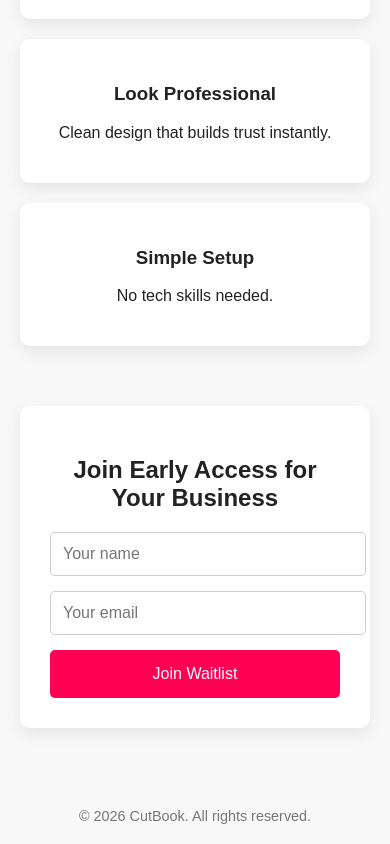
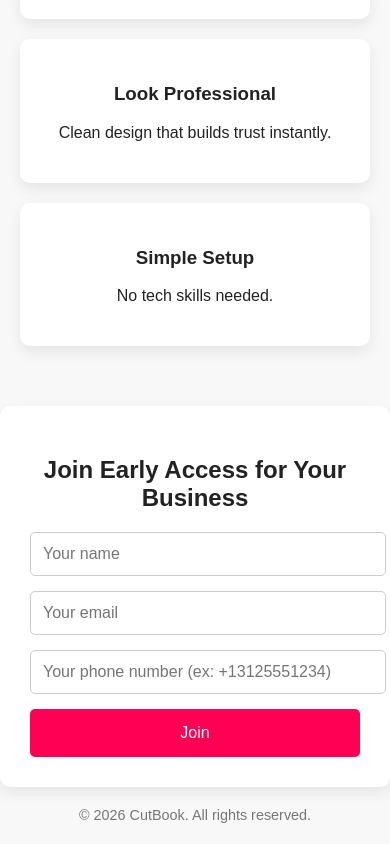
Before and after one commit to cutbook-01/Cutbook, a website: page public/index.html in a window 390 px wide. Shown: the part 590-1434 px from the top of the page. Drawn offline with Linux system fonts and the light colour scheme.

Commit message:
Add phone input to signup form

```diff
--- a/public/index.html
+++ b/public/index.html
@@ -138,15 +138,23 @@
   </div>
 </section>
 
-<section id="signup">
-  <form action="/signup" method="POST">
- <h2 style="text-align:center;">Join Early Access for Your Business</h2>
+<form action="/signup" method="POST">
+  <h2 style="text-align:center;">Join Early Access for Your Business</h2>
 
-    <input type="text" name="name" placeholder="Your name" required />
-    <input type="email" name="email" placeholder="Your email" required />
-    <button type="submit">Join Waitlist</button>
-  </form>
-</section>
+  <input type="text" name="name" placeholder="Your name" required />
+  <input type="email" name="email" placeholder="Your email" required />
+
+  <!-- NEW: Phone number field -->
+  <input
+    type="tel"
+    name="phone"
+    placeholder="Your phone number (ex: +13125551234)"
+    required
+  />
+
+  <button type="submit">Join</button>
+</form>
+
 
 <footer>
   © 2026 CutBook. All rights reserved.
```
